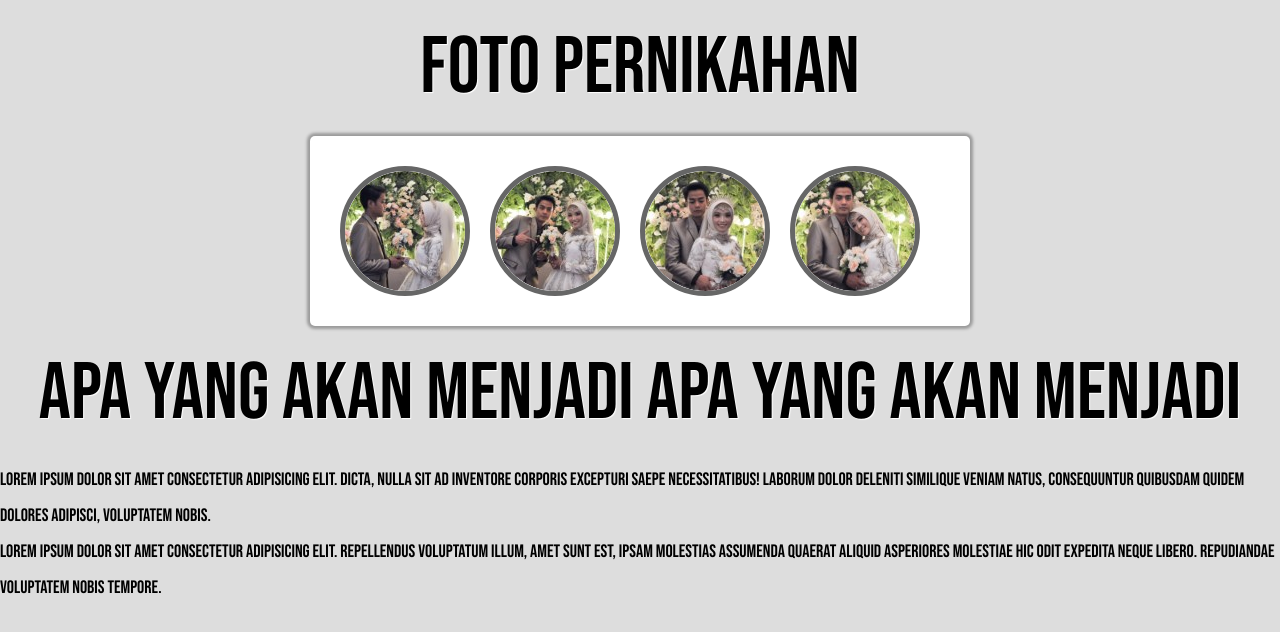
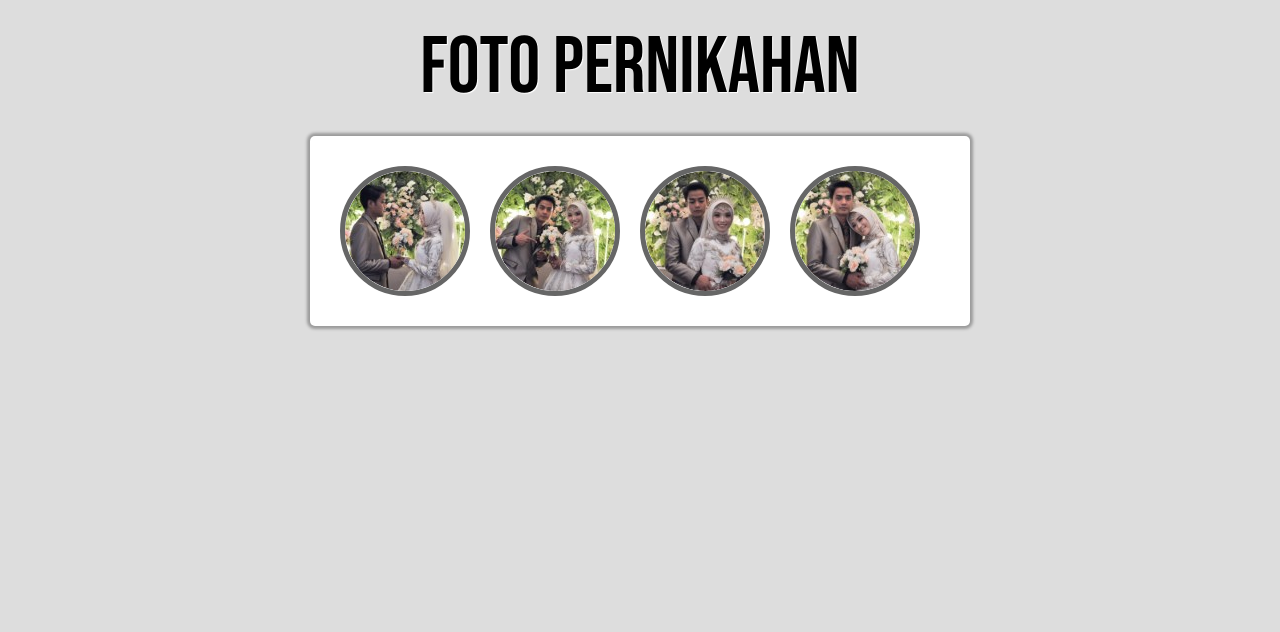
Before and after one commit to alamsadvika95/lightbox, a plain HTML site: page index.html in a window 1280 px wide. Drawn offline with Linux system fonts and the light colour scheme.

Commit message:
Make it working, final form

```diff
--- a/index.html
+++ b/index.html
@@ -62,12 +62,6 @@
 			<div class="clear"></div>
 		</ul>
 	</div>
-<h1>Apa yang akan menjadi apa yang akan menjadi </h1>
-<p>
-	Lorem ipsum dolor sit amet consectetur adipisicing elit. Dicta, nulla sit ad inventore corporis excepturi saepe necessitatibus! Laborum dolor deleniti similique veniam natus, consequuntur quibusdam quidem dolores adipisci, voluptatem nobis.
-</p>
-<p>
-	Lorem ipsum dolor sit amet consectetur adipisicing elit. Repellendus voluptatum illum, amet sunt est, ipsam molestias assumenda quaerat aliquid asperiores molestiae hic odit expedita neque libero. Repudiandae voluptatem nobis tempore.
-</p>
+
 </body>
 </html>
```
